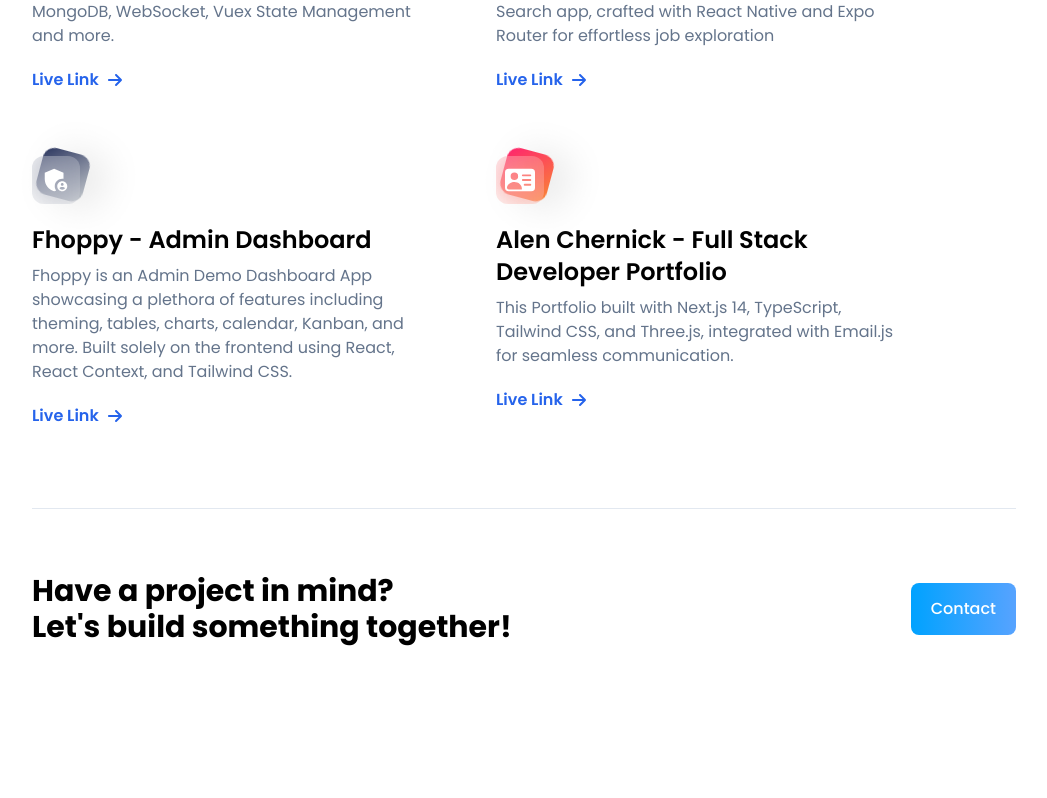
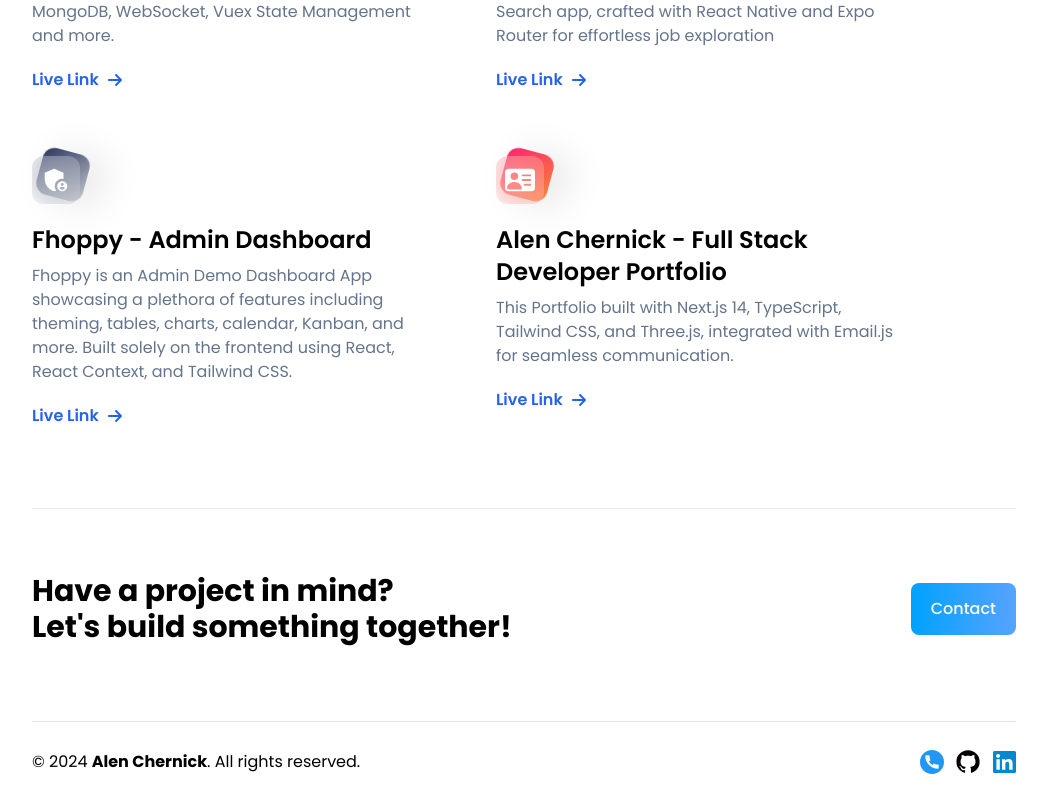
Before and after one commit to AlenChernick/alen-portfolio, a Next.js app: page /projects in a window 1280 px wide. Shown: the part 738-1536 px from the top of the page, without its empty margins (116-1163 px from the left). Before the commit the page ends 1447 px from the top, so only its background shows below. Built offline with nearby package versions, Linux system fonts and the light colour scheme.

Commit message:
added footer and fixed small styling fixed for production

```diff
--- a/app/(routes)/about/page.tsx
+++ b/app/(routes)/about/page.tsx
@@ -10,6 +10,7 @@
 import type { Experience, Skill } from '@/app/types/constantTypes';
 import CallToAction from '@/app/components/CallToAction';
 import 'react-vertical-timeline-component/style.min.css';
+import Footer from '@/app/components/Footer';
 
 const AboutPage: NextPage = () => {
   const { ref, inView } = useInView({
@@ -18,6 +19,7 @@
   });
 
   return (
+    <>
       <section className='page-container lg:flex-col'>
         <h1 className='head-text'>
           Hello, I'm
@@ -88,7 +90,9 @@
                   <section>
                     <h3 className='text-black text-xl font-semibold'>
                       {experience.title}
-                    <p className='text-black-500 font-medium'>{experience.companyName}</p>
+                      <p className='text-black-500 font-medium'>
+                        {experience.companyName}
+                      </p>
                     </h3>
                   </section>
 
@@ -109,6 +113,8 @@
         <hr className='border-slate-200' />
         <CallToAction />
       </section>
+      <Footer />
+    </>
   );
 };
 
--- a/app/(routes)/contact/page.tsx
+++ b/app/(routes)/contact/page.tsx
@@ -7,6 +7,7 @@
 import Loader from '@/app/components/Loader';
 import useAlert from '@/app/hooks/useAlert';
 import Alert from '@/app/components/Alert';
+import Footer from '@/app/components/Footer';
 
 const ContactPage: NextPage = () => {
   const emailJsServiceId = process.env.NEXT_PUBLIC_EMAILJS_SERVICE_ID as string;
@@ -14,7 +15,6 @@
   const emailJsPublicKey = process.env.NEXT_PUBLIC_EMAILJS_PUBLIC_KEY as string;
   const personalEmail = process.env.NEXT_PUBLIC_PERSONAL_EMAIL as string;
 
-  const formRef = useRef(null);
   const [form, setForm] = useState<{ name: string; email: string; message: string }>({
     name: '',
     email: '',
@@ -79,6 +79,7 @@
   const handleBlur = () => setCurrentAnimation('magic_wolf|Idle');
 
   return (
+    <>
       <section className='page-container'>
         {alert.show && <Alert {...alert} />}
         <section className='flex-1 min-w-[50%] flex flex-col'>
@@ -145,6 +146,8 @@
           </Canvas>
         </section>
       </section>
+      <Footer />
+    </>
   );
 };
 
--- a/app/(routes)/projects/page.tsx
+++ b/app/(routes)/projects/page.tsx
@@ -12,6 +12,7 @@
   BsFillPersonVcardFill,
 } from 'react-icons/bs';
 import { MdAdminPanelSettings } from 'react-icons/md';
+import Footer from '@/app/components/Footer';
 
 const ProjectsPage: NextPage = () => {
   const iconComponents: { [key: string]: React.ReactNode } = {
@@ -31,6 +32,7 @@
   };
 
   return (
+    <>
       <section className='page-container lg:flex-col'>
         <h1 className='head-text'>
           My
@@ -38,11 +40,11 @@
         </h1>
         <section className='mt-5 flex flex-col gap-3 text-slate-500'>
           <p>
-          I've embarked on numerous projects throughout the years, but these are the ones
-          I hold closest to my heart. Many of them are open-source, so if you come across
-          something that piques your interest, feel free to explore the codebase and
-          contribute your ideas for further enhancements. Your collaboration is highly
-          valued!.
+            I've embarked on numerous projects throughout the years, but these are the
+            ones I hold closest to my heart. Many of them are open-source, so if you come
+            across something that piques your interest, feel free to explore the codebase
+            and contribute your ideas for further enhancements. Your collaboration is
+            highly valued!.
           </p>
         </section>
         <section className='flex flex-wrap my-20 gap-16'>
@@ -75,6 +77,8 @@
         <hr className='border-slate-200' />
         <CallToAction />
       </section>
+      <Footer />
+    </>
   );
 };
 
--- /dev/null
+++ b/app/components/Footer.tsx
@@ -0,0 +1,33 @@
+import React from 'react';
+import { socialLinks } from '@/app/constants';
+import { SocialLink } from '@/app/types/constantTypes';
+import Image from 'next/image';
+import Link from 'next/link';
+
+const Footer = () => {
+  return (
+    <footer className='footer'>
+      <hr className='border-slate-200' />
+
+      <section className='footer-container'>
+        <p>
+          © 2024 <strong>Alen Chernick</strong>. All rights reserved.
+        </p>
+
+        <section className='flex gap-3 justify-center items-center'>
+          {socialLinks.map((link: SocialLink) => (
+            <Link key={link.name} href={link.link} target='_blank'>
+              <Image
+                src={link.iconUrl}
+                alt={link.name}
+                className='w-6 h-6 object-contain hover:brightness-125 hover:translate-y-1 transition-all duration-200'
+              />
+            </Link>
+          ))}
+        </section>
+      </section>
+    </footer>
+  );
+};
+
+export default Footer;
--- a/app/globals.css
+++ b/app/globals.css
@@ -51,7 +51,7 @@
 }
 
 .page-container {
-  @apply relative flex lg:flex-row flex-col mt-24 px-5 max-w-5xl justify-center m-auto;
+  @apply relative flex lg:flex-row flex-col mt-24 mb-3 px-5 max-w-5xl justify-center m-auto;
 }
 
 .cta {
@@ -60,6 +60,14 @@
 
 .cta-text {
   @apply font-extrabold text-black flex-1 text-3xl max-md:text-center;
+}
+
+.footer {
+  @apply max-w-5xl m-auto px-5 pb-6 flex flex-col gap-7;
+}
+
+.footer-container {
+  @apply flex flex-wrap gap-7 items-center md:justify-between justify-center;
 }
 
 .box-shadow-blue {
--- a/app/layout.tsx
+++ b/app/layout.tsx
@@ -2,6 +2,7 @@
 import { Poppins } from 'next/font/google';
 import './globals.css';
 import Navbar from '@/app/components/Navbar';
+import Footer from './components/Footer';
 
 const poppins = Poppins({ subsets: ['latin'], weight: ['400', '500', '600', '700'] });
 
--- a/public/assets/icons/index.ts
+++ b/public/assets/icons/index.ts
@@ -14,10 +14,7 @@
 import typescript from '@/public/assets/icons/typescript.svg';
 import linkedin from '@/public/assets/icons/linkedin.svg';
 import twitter from '@/public/assets/icons/twitter.svg';
-import pricewise from '@/public/assets/icons/pricewise.svg';
 import contact from '@/public/assets/icons/contact.svg';
-import soundon from '@/public/assets/icons/soundon.png';
-import soundoff from '@/public/assets/icons/soundoff.png';
 import vuejs from '@/public/assets/icons/vuejs.svg';
 import angular from '@/public/assets/icons/angular.svg';
 import nestjs from '@/public/assets/icons/nestjs.svg';
@@ -66,8 +63,5 @@
   typescript,
   linkedin,
   twitter,
-  pricewise,
   contact,
-  soundon,
-  soundoff,
 };
```
Lines whose indentation alone changed are shown as unchanged.
